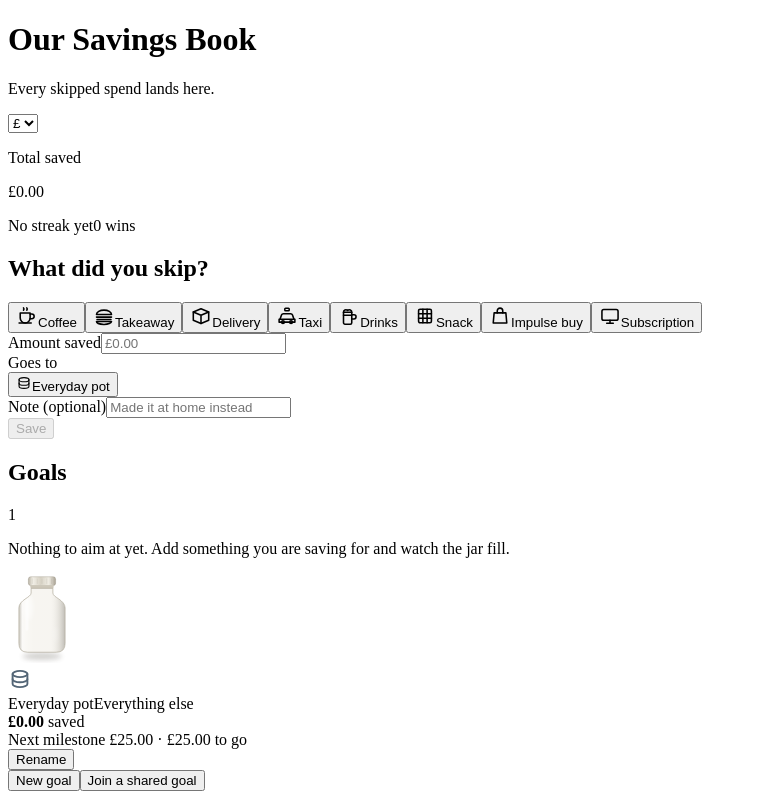
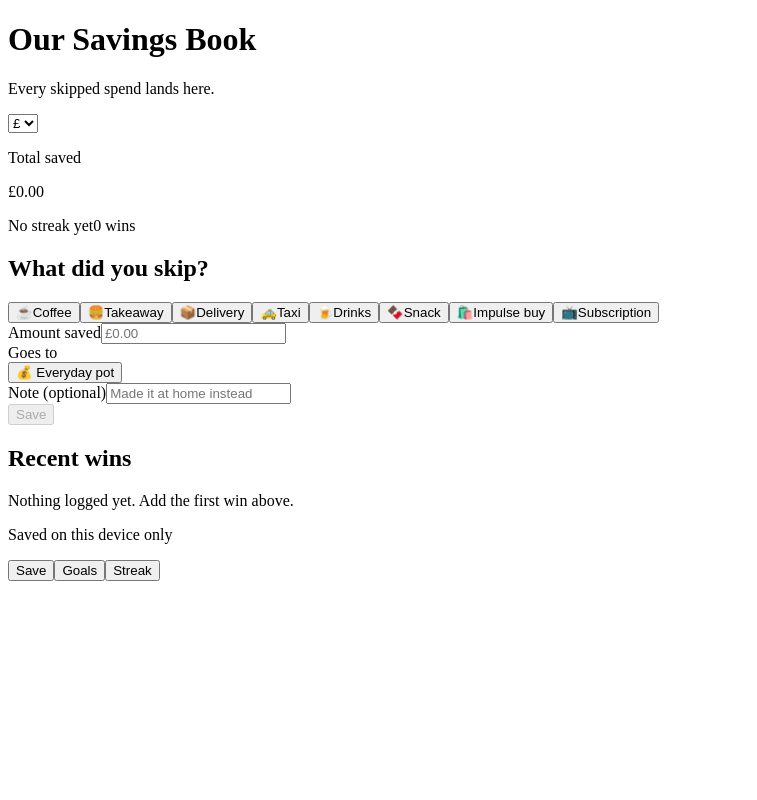
Before and after one commit to iiremozer/BudgetPlanner, a React (Vite) app: page / in a window 1280 px wide. Shown: the top 800 px of the page, without its empty margins (0-757 px from the left). Built offline with nearby package versions, Linux system fonts and the light colour scheme; the HTML template or start-up script is replaced by a standard one.

Commit message:
Emoji ikonlar geri, üç sekmeli düzen ve seri sekmesi

```diff
--- a/src/App.jsx
+++ b/src/App.jsx
@@ -4,6 +4,8 @@ import EntryForm from './components/EntryForm.jsx';
 import GoalList from './components/GoalList.jsx';
 import Ledger from './components/Ledger.jsx';
 import MemberCard from './components/MemberCard.jsx';
+import StreakTab from './components/StreakTab.jsx';
+import TabBar from './components/TabBar.jsx';
 import { loadState, saveState, makeId } from './lib/storage.js';
 import { totalSaved, currentStreak } from './lib/savings.js';
 import { formatMoney } from './lib/money.js';
@@ -42,6 +44,7 @@ export default function App() {
   const [status, setStatus] = useState('idle');
   const [lastSync, setLastSync] = useState(null);
   const [pullDistance, setPullDistance] = useState(0);
+  const [tab, setTab] = useState('save');
 
   const stateRef = useRef(state);
   const burstTimer = useRef(null);
@@ -275,6 +278,8 @@ export default function App() {
         }
       />
 
+      {tab === 'save' ? (
+        <>
           <section className="hero">
             <p className="hero-label">Total saved</p>
             <p className={`hero-amount${burst ? ' is-bumped' : ''}`}>
@@ -298,28 +303,6 @@ export default function App() {
             onAdd={addEntry}
           />
 
-      <GoalList
-        goals={state.goals}
-        entries={state.entries}
-        currency={state.currency}
-        memberName={state.member?.name}
-        syncStatus={statusText(status, lastSync)}
-        onSyncNow={sync}
-        generalName={state.generalName}
-        onRenameGeneral={(name) =>
-          setState((prev) => ({
-            ...prev,
-            generalName: name.trim() || prev.generalName,
-          }))
-        }
-        onAdd={addGoal}
-        onRemove={removeGoal}
-        onMove={reorderGoal}
-        onShare={shareGoal}
-        onUnshare={unshareGoal}
-        onJoin={joinGoal}
-      />
-
           <Ledger
             entries={state.entries}
             goals={state.goals}
@@ -328,6 +311,29 @@ export default function App() {
             lastId={burst?.id}
             onRemove={removeEntry}
             onReassign={reassignEntry}
+          />
+        </>
+      ) : null}
+
+      {tab === 'goals' ? (
+        <>
+          <GoalList
+            goals={state.goals}
+            entries={state.entries}
+            currency={state.currency}
+            memberName={state.member?.name}
+            syncStatus={statusText(status, lastSync)}
+            onAdd={addGoal}
+            onRemove={removeGoal}
+            onMove={reorderGoal}
+            onShare={shareGoal}
+            onUnshare={unshareGoal}
+            onJoin={joinGoal}
+            onSyncNow={sync}
+            generalName={state.generalName}
+            onRenameGeneral={(name) =>
+              setState((prev) => ({ ...prev, generalName: name.trim() || prev.generalName }))
+            }
           />
 
           <MemberCard
@@ -339,12 +345,20 @@ export default function App() {
               }))
             }
           />
+        </>
+      ) : null}
+
+      {tab === 'streak' ? (
+        <StreakTab entries={state.entries} currency={state.currency} />
+      ) : null}
 
       <p className="footnote">
         {sharedCount > 0
           ? `${sharedCount} shared ${sharedCount === 1 ? 'goal' : 'goals'} · everything else stays on this device`
           : 'Saved on this device only'}
       </p>
+
+      <TabBar active={tab} onChange={setTab} badge={streak} />
 
       {burst ? (
         <div className="burst" aria-hidden="true">
--- a/src/components/EntryForm.jsx
+++ b/src/components/EntryForm.jsx
@@ -2,9 +2,7 @@ import { useEffect, useState } from 'react';
 import { parseAmount, formatMoney, CURRENCIES } from '../lib/money.js';
 import { PRESETS, presetAmount } from '../lib/presets.js';
 import { sortGoals, primaryGoal } from '../lib/goals.js';
-import { iconForEmoji } from '../lib/icons.js';
 import { colorOf } from '../lib/colors.js';
-import Icon from './Icon.jsx';
 
 export default function EntryForm({ currency, goals, entries, generalName, onAdd }) {
   const [note, setNote] = useState('');
@@ -73,8 +71,8 @@ export default function EntryForm({ currency, goals, entries, generalName, onAdd
               aria-pressed={picked === preset.id}
               onClick={() => choose(preset)}
             >
-              <span className="tile-icon">
-                <Icon name={iconForEmoji(preset.emoji)} size={22} />
+              <span className="tile-emoji" aria-hidden="true">
+                {preset.emoji}
               </span>
               <span className="tile-label">{preset.label}</span>
             </button>
@@ -114,8 +112,7 @@ export default function EntryForm({ currency, goals, entries, generalName, onAdd
                 }}
                 style={{ '--tone': colorOf(goal.color).base }}
               >
-                <Icon name={iconForEmoji(goal.emoji)} size={16} />
-                {goal.name}
+                {goal.emoji} {goal.name}
               </button>
             ))}
             <button
@@ -127,8 +124,7 @@ export default function EntryForm({ currency, goals, entries, generalName, onAdd
                 setTouchedGoal(true);
               }}
             >
-              <Icon name="coins" size={16} />
-              {generalName}
+              💰 {generalName}
             </button>
           </div>
         </div>
--- a/src/components/GoalList.jsx
+++ b/src/components/GoalList.jsx
@@ -7,8 +7,6 @@ import { PERIOD_IDS, PERIODS, periodsNeeded, finishDate, ratePerWeek, weeksAtRat
 import { sortGoals, uniqueGoalName } from '../lib/goals.js';
 import { formatCode, makeBookCode, normalizeCode } from '../lib/code.js';
 import Jar from './Jar.jsx';
-import Icon from './Icon.jsx';
-import { iconForEmoji } from '../lib/icons.js';
 
 const EMOJIS = ['🎯', '🏖️', '🏠', '🚗', '📚', '🎁', '🛫', '🪴'];
 
@@ -141,7 +139,7 @@ export default function GoalList({
           >
             <Jar
               ratio={p.ratio}
-              iconName={iconForEmoji(goal.emoji)}
+              emoji={goal.emoji}
               complete={p.complete}
               id={goal.id}
               color={tone}
@@ -276,7 +274,7 @@ export default function GoalList({
             className={`goal goal-tinted${goals.length ? ' goal-general' : ''}`}
             style={{ '--tone': SLATE.base, '--tone-tint': SLATE.tint }}
           >
-            <Jar ratio={p.ratio} iconName="coins" id="general" color={SLATE} />
+            <Jar ratio={p.ratio} emoji="💰" id="general" color={SLATE} />
 
             <div className="goal-body">
               {renaming ? (
@@ -497,15 +495,14 @@ export default function GoalList({
                 <button
                   key={e}
                   type="button"
-                  className="chip chip-icon"
-                  aria-label={e}
+                  className="chip"
                   aria-pressed={emoji === e}
                   onClick={() => {
                     setEmoji(e);
                     setColor(colorForEmoji(e));
                   }}
                 >
-                  <Icon name={iconForEmoji(e)} size={20} />
+                  {e}
                 </button>
               ))}
             </div>
--- a/src/components/Jar.jsx
+++ b/src/components/Jar.jsx
@@ -1,5 +1,4 @@
 import { colorOf } from '../lib/colors.js';
-import Icon from './Icon.jsx';
 
 // Kavanozun gerçekçi görünmesi omuz eğrisinden geliyor: boyun dar başlar,
 // aşağı doğru genişleyip gövdeye açılır. Üstüne cam için yumuşak bir
@@ -20,7 +19,7 @@ const BODY = `M 34 24
 const TOP = 24;
 const BOTTOM = 118;
 
-export default function Jar({ ratio = 0, emoji, iconName, complete = false, size = 68, id = 'jar', color }) {
+export default function Jar({ ratio = 0, emoji, complete = false, size = 68, id = 'jar', color }) {
   const clamped = Math.max(0, Math.min(1, Number.isFinite(ratio) ? ratio : 0));
   const level = BOTTOM - clamped * (BOTTOM - TOP - 6);
   const filled = clamped > 0.005;
@@ -129,9 +128,9 @@ export default function Jar({ ratio = 0, emoji, iconName, complete = false, size
         <path d={BODY} fill="none" stroke="#b6b0a2" strokeWidth="1.3" opacity="0.85" />
       </svg>
 
-      {iconName || emoji ? (
-        <span className="jar-icon" style={{ color: filled && clamped > 0.35 ? '#ffffff' : tone.dark }}>
-          <Icon name={iconName} size={Math.round(size * 0.36)} strokeWidth={1.9} />
+      {emoji ? (
+        <span className="jar-emoji" aria-hidden="true">
+          {emoji}
         </span>
       ) : null}
     </div>
--- /dev/null
+++ b/src/components/StreakTab.jsx
@@ -0,0 +1,78 @@
+import { formatMoney } from '../lib/money.js';
+import { currentStreak } from '../lib/savings.js';
+import { longestStreak, last7Days, bestDay, activeDays, averageWin } from '../lib/stats.js';
+import { formatDayLabel } from '../lib/dates.js';
+
+const LETTERS = ['S', 'M', 'T', 'W', 'T', 'F', 'S'];
+
+export default function StreakTab({ entries, currency }) {
+  const streak = currentStreak(entries);
+  const best = longestStreak(entries);
+  const week = last7Days(entries);
+  const top = bestDay(entries);
+
+  return (
+    <>
+      <section className="hero">
+        <p className="hero-label">Current streak</p>
+        <p className="hero-amount">
+          {streak}
+          <span className="hero-unit">{streak === 1 ? ' day' : ' days'}</span>
+        </p>
+        <div className="hero-meta">
+          <span className="pill">Best {best} {best === 1 ? 'day' : 'days'}</span>
+          <span className="pill">{activeDays(entries)} active days</span>
+        </div>
+      </section>
+
+      <section className="card">
+        <div className="card-head">
+          <h2 className="card-title">This week</h2>
+          <span className="card-note">{week.filter((d) => d.hit).length} of 7</span>
+        </div>
+
+        <div className="week">
+          {week.map((d) => (
+            <div key={d.day} className="week-day">
+              <div className={`week-dot${d.hit ? ' week-dot-on' : ''}`}>
+                {d.hit ? '✓' : ''}
+              </div>
+              <span className="week-letter">{LETTERS[d.weekday]}</span>
+            </div>
+          ))}
+        </div>
+
+        <p className="hint" style={{ marginTop: 14 }}>
+          {streak > 0
+            ? 'A day counts when you log at least one win. Miss a day and the streak restarts.'
+            : 'Log a win today to start a streak.'}
+        </p>
+      </section>
+
+      <section className="card">
+        <div className="card-head">
+          <h2 className="card-title">Numbers</h2>
+        </div>
+
+        <dl className="stats">
+          <div className="stat">
+            <dt>Wins logged</dt>
+            <dd>{entries.length}</dd>
+          </div>
+          <div className="stat">
+            <dt>Average win</dt>
+            <dd>{formatMoney(averageWin(entries), currency)}</dd>
+          </div>
+          <div className="stat">
+            <dt>Best day</dt>
+            <dd>{top ? formatMoney(top.total, currency) : '—'}</dd>
+          </div>
+          <div className="stat">
+            <dt>That was</dt>
+            <dd className="stat-soft">{top ? formatDayLabel(top.day) : '—'}</dd>
+          </div>
+        </dl>
+      </section>
+    </>
+  );
+}
--- /dev/null
+++ b/src/components/TabBar.jsx
@@ -0,0 +1,24 @@
+const TABS = [
+  { id: 'save', label: 'Save' },
+  { id: 'goals', label: 'Goals' },
+  { id: 'streak', label: 'Streak' },
+];
+
+export default function TabBar({ active, onChange, badge }) {
+  return (
+    <nav className="tabbar" aria-label="Sections">
+      {TABS.map((tab) => (
+        <button
+          key={tab.id}
+          type="button"
+          className="tab"
+          aria-current={active === tab.id ? 'page' : undefined}
+          onClick={() => onChange(tab.id)}
+        >
+          <span className="tab-label">{tab.label}</span>
+          {tab.id === 'streak' && badge > 0 ? <span className="tab-badge">{badge}</span> : null}
+        </button>
+      ))}
+    </nav>
+  );
+}
--- /dev/null
+++ b/src/lib/stats.js
@@ -0,0 +1,82 @@
+// Seri sekmesinin beslendiği hesaplar. Hepsi saf: girdi kayıtlar, çıktı sayı.
+
+import { dayKey, totalSaved } from './savings.js';
+
+function daySet(entries = []) {
+  const days = new Set();
+  for (const entry of entries) {
+    const key = dayKey(entry?.at);
+    if (key) days.add(key);
+  }
+  return days;
+}
+
+function addDays(date, delta) {
+  const next = new Date(date.getTime());
+  next.setDate(next.getDate() + delta);
+  return next;
+}
+
+/** Şimdiye kadarki en uzun kesintisiz gün serisi. */
+export function longestStreak(entries = []) {
+  const days = [...daySet(entries)].sort();
+  if (days.length === 0) return 0;
+
+  let best = 1;
+  let run = 1;
+  for (let i = 1; i < days.length; i += 1) {
+    const prev = new Date(`${days[i - 1]}T00:00:00`);
+    const curr = new Date(`${days[i]}T00:00:00`);
+    const gap = Math.round((curr - prev) / 86400000);
+    run = gap === 1 ? run + 1 : 1;
+    if (run > best) best = run;
+  }
+  return best;
+}
+
+/** Son yedi gün: her gün için kayıt var mı ve ne kadar birikmiş. */
+export function last7Days(entries = [], now = new Date()) {
+  const end = now instanceof Date ? now : new Date(now);
+  const buckets = [];
+  for (let i = 6; i >= 0; i -= 1) {
+    const date = addDays(end, -i);
+    const key = dayKey(date);
+    const dayEntries = entries.filter((e) => dayKey(e?.at) === key);
+    buckets.push({
+      day: key,
+      weekday: date.getDay(),
+      total: totalSaved(dayEntries),
+      hit: dayEntries.length > 0,
+    });
+  }
+  return buckets;
+}
+
+/** En çok biriktirilen gün. Kayıt yoksa null. */
+export function bestDay(entries = []) {
+  const totals = new Map();
+  for (const entry of entries) {
+    const key = dayKey(entry?.at);
+    if (!key) continue;
+    totals.set(key, (totals.get(key) ?? 0) + (Number.isFinite(entry.amount) ? entry.amount : 0));
+  }
+  if (totals.size === 0) return null;
+
+  let best = null;
+  for (const [day, total] of totals) {
+    if (!best || total > best.total) best = { day, total };
+  }
+  return best;
+}
+
+/** Kayıt girilen toplam gün sayısı. */
+export function activeDays(entries = []) {
+  return daySet(entries).size;
+}
+
+/** Kayıt başına ortalama tutar. */
+export function averageWin(entries = []) {
+  const valid = entries.filter((e) => Number.isFinite(e?.amount));
+  if (valid.length === 0) return 0;
+  return Math.round(totalSaved(valid) / valid.length);
+}
--- a/src/styles.css
+++ b/src/styles.css
@@ -335,14 +335,15 @@ select {
   line-height: 0;
 }
 
-.jar-icon {
+.jar-emoji {
   position: absolute;
   inset: 0;
   display: grid;
   place-items: center;
-  padding-top: 14px;
-  filter: drop-shadow(0 1px 2px rgba(0, 0, 0, 0.22));
-  transition: color 0.4s ease;
+  padding-top: 12px;
+  font-size: 21px;
+  line-height: 1;
+  filter: drop-shadow(0 1px 3px rgba(0, 0, 0, 0.3));
 }
 
 /* Sıvı seviyesi yumuşak yükselsin. */
@@ -855,3 +856,132 @@ select {
   background: #f6f4f0;
   border-radius: 11px;
 }
+
+/* ---------- sekmeler ---------- */
+
+.app {
+  padding-bottom: calc(84px + env(safe-area-inset-bottom));
+}
+
+.tabbar {
+  position: fixed;
+  left: 0;
+  right: 0;
+  bottom: 0;
+  z-index: 15;
+  display: grid;
+  grid-template-columns: repeat(3, 1fr);
+  gap: 4px;
+  max-width: 480px;
+  margin: 0 auto;
+  padding: 8px 12px calc(10px + env(safe-area-inset-bottom));
+  background: rgba(255, 252, 247, 0.92);
+  backdrop-filter: blur(12px);
+  border-top: 1px solid var(--line);
+}
+
+.tab {
+  position: relative;
+  padding: 11px 6px;
+  background: transparent;
+  border: none;
+  border-radius: 11px;
+  font-size: 14px;
+  color: var(--muted);
+  cursor: pointer;
+}
+
+.tab[aria-current='page'] {
+  background: var(--pine);
+  color: #fff;
+  font-weight: 600;
+}
+
+.tab-badge {
+  position: absolute;
+  top: 3px;
+  right: 12px;
+  min-width: 17px;
+  height: 17px;
+  padding: 0 4px;
+  display: grid;
+  place-items: center;
+  background: var(--honey);
+  color: var(--pine);
+  border-radius: 999px;
+  font-size: 11px;
+  font-weight: 700;
+}
+
+.hero-unit {
+  font-size: 24px;
+  font-weight: 600;
+  letter-spacing: 0;
+  opacity: 0.75;
+}
+
+.week {
+  display: grid;
+  grid-template-columns: repeat(7, 1fr);
+  gap: 6px;
+}
+
+.week-day {
+  display: flex;
+  flex-direction: column;
+  align-items: center;
+  gap: 6px;
+}
+
+.week-dot {
+  width: 100%;
+  aspect-ratio: 1;
+  max-width: 42px;
+  display: grid;
+  place-items: center;
+  background: #f4f2ee;
+  border-radius: 12px;
+  font-size: 15px;
+  color: transparent;
+}
+
+.week-dot-on {
+  background: var(--mint);
+  color: #fff;
+}
+
+.week-letter {
+  font-size: 12px;
+  color: var(--muted);
+}
+
+.stats {
+  display: grid;
+  grid-template-columns: 1fr 1fr;
+  gap: 12px;
+  margin: 0;
+}
+
+.stat {
+  padding: 12px 14px;
+  background: #fbfaf8;
+  border: 1px solid var(--line);
+  border-radius: 12px;
+}
+
+.stat dt {
+  font-size: 12px;
+  color: var(--muted);
+}
+
+.stat dd {
+  margin: 4px 0 0;
+  font-size: 19px;
+  font-weight: 650;
+}
+
+.stat-soft {
+  font-size: 15px !important;
+  font-weight: 500 !important;
+  color: var(--muted);
+}
```
Also changed, not shown: src/components/Ledger.jsx (+6 -7 lines), 2 other files (tests, documents, lock files or other folders). Lines whose indentation alone changed are shown as unchanged.
